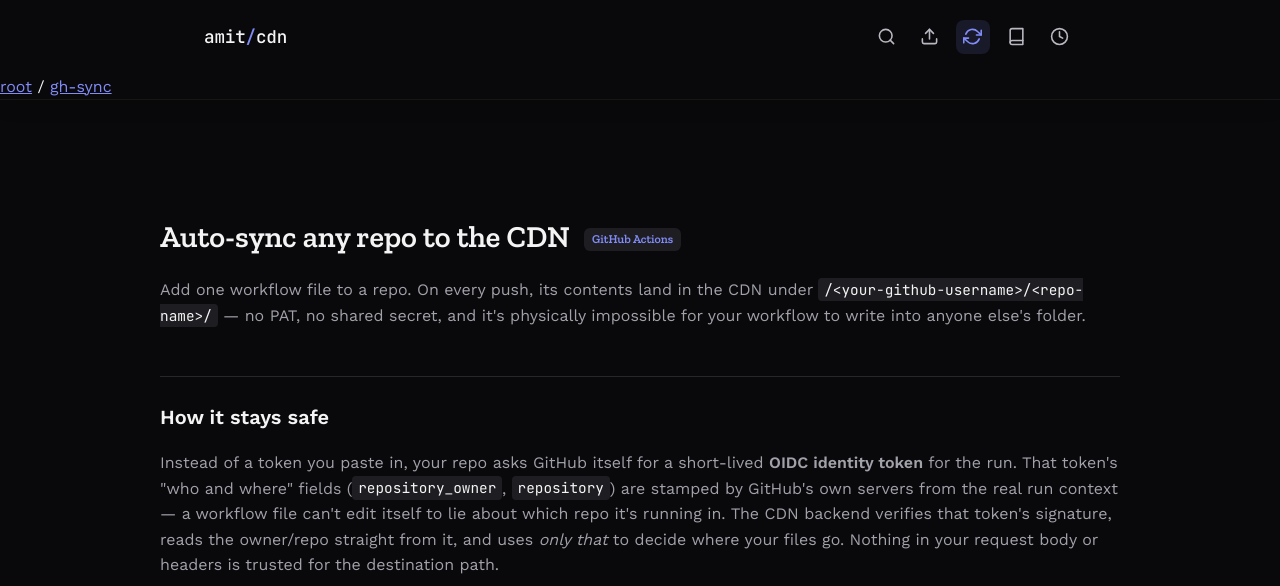
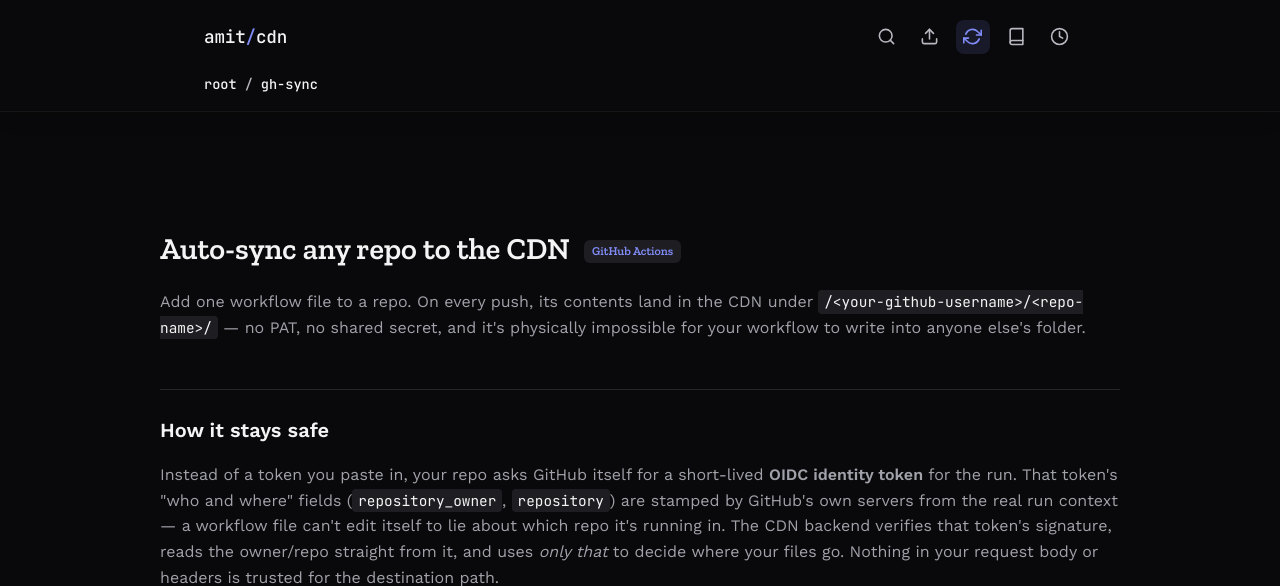
Before and after one commit to notamitgamer/cdnV2, a FastAPI app: page /gh-sync in a window 1280 px wide. Shown: the top 586 px of the page. Run offline with FastAPI, Linux system fonts and the light colour scheme.

Commit message:
fix: move breadcrumb CSS into _navbar.html for self-containment

```diff
--- a/app/templates/_navbar.html
+++ b/app/templates/_navbar.html
@@ -53,6 +53,104 @@
 .navlinks a.active {
     color: #818cf8;
     background: rgba(129, 140, 248, 0.12);
+}
+.breadcrumb-container {
+    max-width: 1000px;
+    margin: 0 auto;
+    padding: 0 5% 1rem 5%;
+    background: #09090b;
+}
+.breadcrumb {
+    display: flex;
+    align-items: center;
+    gap: 0.5rem;
+    flex-wrap: wrap;
+    color: #b8b8c0;
+    font-weight: 500;
+    font-family: 'JetBrains Mono', ui-monospace, SFMono-Regular, Menlo, Consolas, monospace;
+    font-size: 0.85rem;
+}
+.breadcrumb a {
+    color: #f4f4f5;
+    text-decoration: none;
+    padding: 0.2rem 0.4rem;
+    margin: -0.2rem -0.4rem;
+    border-radius: 4px;
+    transition: background 0.15s, color 0.15s;
+}
+.breadcrumb a:hover {
+    color: #818cf8;
+    background: #1e1e22;
+    text-decoration: none;
+}
+.breadcrumb-collapsed {
+    position: relative;
+    display: inline-flex;
+}
+.breadcrumb-ellipsis {
+    background: #121214;
+    border: 1px solid rgba(255, 255, 255, 0.08);
+    color: #b8b8c0;
+    border-radius: 6px;
+    padding: 0.25rem 0.75rem;
+    cursor: pointer;
+    font-family: 'JetBrains Mono', ui-monospace, SFMono-Regular, Menlo, Consolas, monospace;
+    font-size: 0.9rem;
+    line-height: 1.4;
+    transition: all 0.2s;
+}
+.breadcrumb-ellipsis:hover {
+    color: #f4f4f5;
+    border-color: rgba(255, 255, 255, 0.15);
+    background: #1e1e22;
+}
+.breadcrumb-menu {
+    display: none;
+    position: absolute;
+    top: calc(100% + 8px);
+    left: 0;
+    min-width: 180px;
+    max-width: 70vw;
+    max-height: 260px;
+    overflow-y: auto;
+    background: #121214;
+    border: 1px solid rgba(255, 255, 255, 0.08);
+    border-radius: 8px;
+    padding: 0.5rem;
+    flex-direction: column;
+    gap: 0.25rem;
+    z-index: 20;
+    box-shadow: 0 20px 40px rgba(0, 0, 0, 0.4);
+}
+.breadcrumb-menu.open { display: flex; }
+.breadcrumb-menu a {
+    padding: 0.75rem 1rem;
+    border-radius: 6px;
+    white-space: nowrap;
+    overflow: hidden;
+    text-overflow: ellipsis;
+    margin: 0;
+}
+.copy-path-btn {
+    background: #121214;
+    border: 1px solid rgba(255, 255, 255, 0.08);
+    border-radius: 6px;
+    color: #b8b8c0;
+    cursor: pointer;
+    display: inline-flex;
+    align-items: center;
+    justify-content: center;
+    padding: 0.4rem;
+    margin-left: 0.5rem;
+    transition: all 0.2s;
+}
+.copy-path-btn:hover {
+    color: #f4f4f5;
+    border-color: rgba(255, 255, 255, 0.15);
+    background: #1e1e22;
+}
+.copy-path-btn:active {
+    transform: scale(0.95);
 }
 @media (max-width: 480px) {
     .navbar { padding: 1rem 1.25rem; }
```
